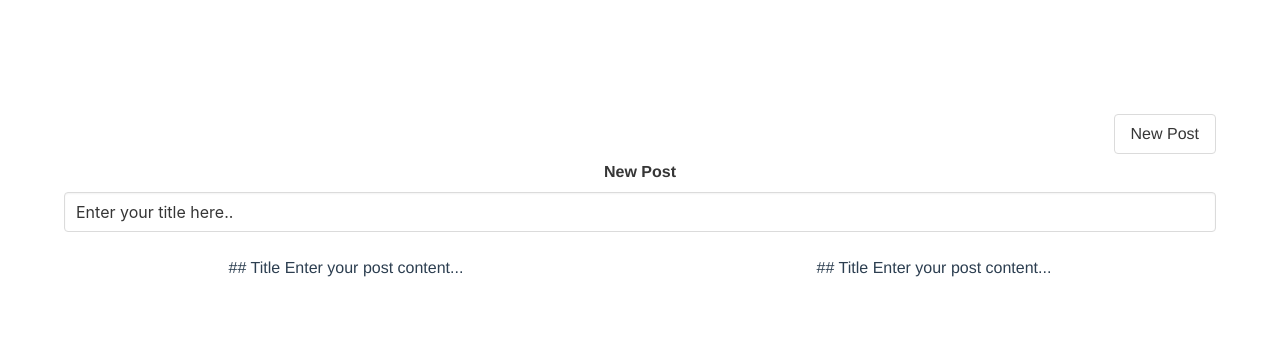
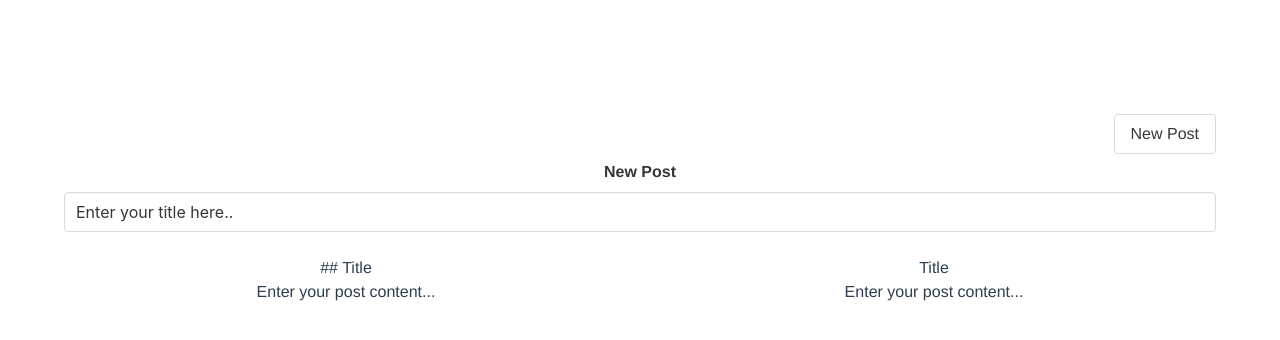
Before and after one commit to SangilYun/markdown-renderer, a Vue app: page /posts/new in a window 1280 px wide. Shown: the top 340 px of the page. Built offline with nearby package versions, Linux system fonts and the light colour scheme.

Commit message:
add watchEffect and markdown parser

```diff
--- a/src/components/PostWriter.vue
+++ b/src/components/PostWriter.vue
@@ -13,14 +13,15 @@
       <div contenteditable ref="contentEditable" @input="handleInput"/>
     </div>
     <div class="column">
-      {{ content }}
+      <div v-html="html" />
     </div>
   </div>
 </template>
 
 <script lang="ts">
-import { defineComponent, onMounted, PropType, ref } from "vue";
+import { defineComponent, onMounted, PropType, ref, watchEffect } from "vue";
 import { Post } from "@/mocks";
+import { parse } from "marked";
 
 export default defineComponent({
   name: 'PostWriter',
@@ -33,22 +34,40 @@ export default defineComponent({
   setup(props) {
     const title = ref(props.post.title)
     const content = ref('## Title\nEnter your post content...')
+    const html = ref('')
+
+    watchEffect(() => {
+      html.value = parse(content.value, {
+        gfm: true,
+        breaks: true
+      })
+    })
+
+    // This watch function does the same thing as the watchEffect above.
+    // watch(content, (newContent) => {
+    //   html.value = parse(newContent)
+    // }, {
+    //   immediate: true
+    // })
+
     const contentEditable = ref<HTMLDivElement | null>(null)
 
     const handleInput = () => {
       if(!contentEditable.value){
         throw Error('This should never happen')
       }
-      content.value = contentEditable.value.textContent || ''
+      content.value = contentEditable.value.innerText || ''
     }
+
     onMounted(() => {
       if(!contentEditable.value){
         throw Error('This should never happen')
       }
-     contentEditable.value.textContent = content.value
+     contentEditable.value.innerText = content.value
     })
 
     return {
+      html,
       title,
       content,
       contentEditable,
```
